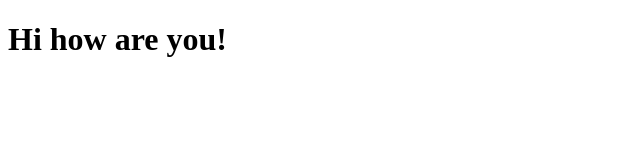
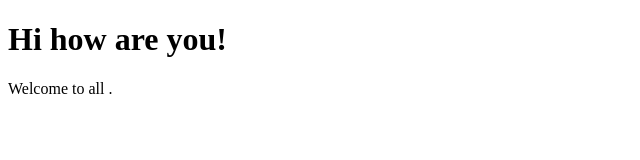
Before and after one commit to SA-L-svg/youtube, a plain HTML site: page index.html in a window 1280 px wide. Shown: the whole page, without its empty margins (0-640 px from the left). Drawn offline with Linux system fonts and the light colour scheme.

Commit message:
Update index.html

```diff
--- a/index.html
+++ b/index.html
@@ -7,5 +7,6 @@
 </head>
 <body>
     <h1 class="head">Hi how are you!</h1>
+    <p> Welcome to all .</p>
 </body>
 </html>
```
